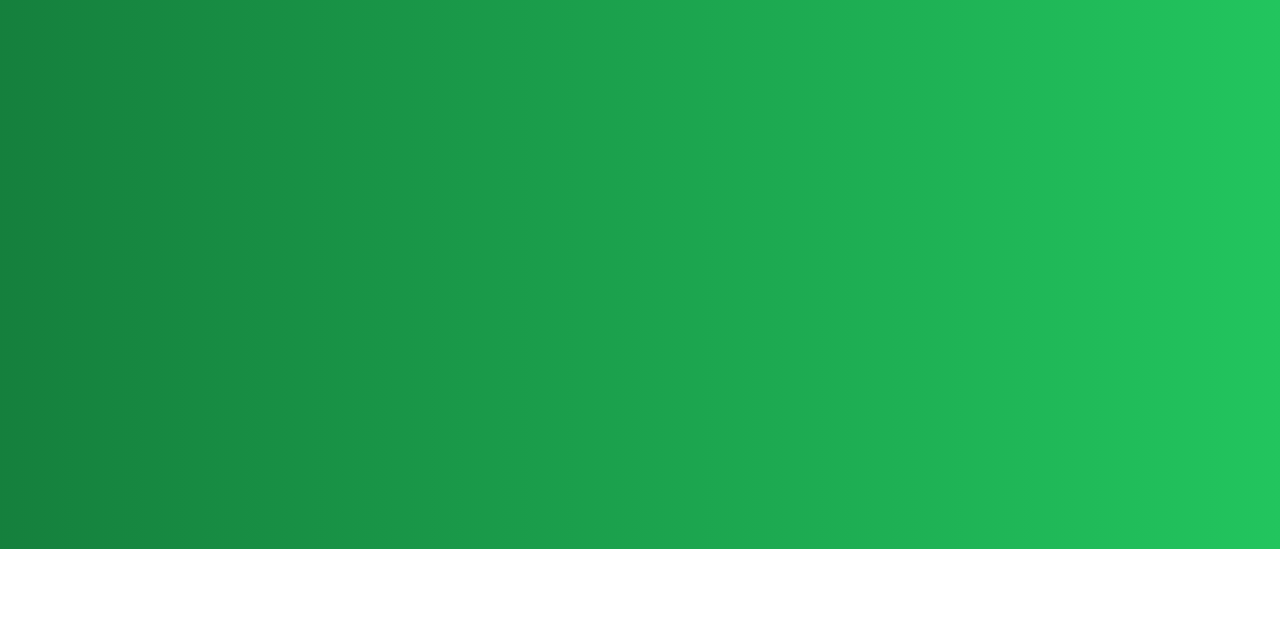
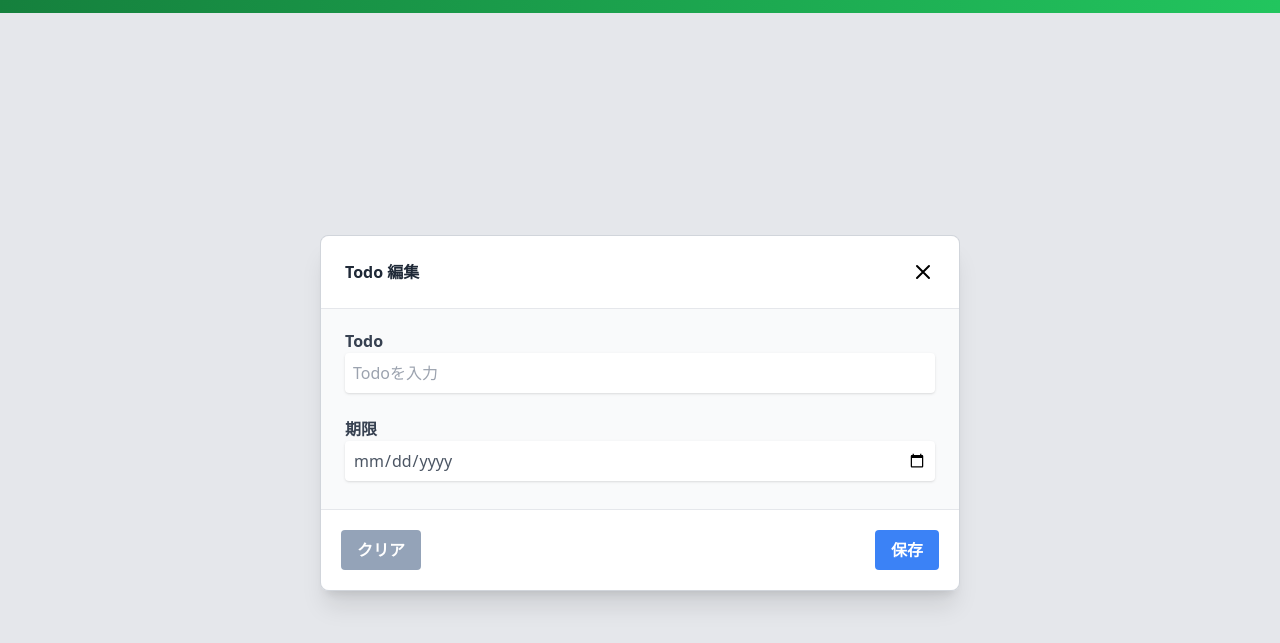
Before and after one commit to yiinuma/JS_TODO, a website with bundled scripts: page index.html in a window 1280 px wide. Shown: the part 251-894 px from the top of the page. Before the commit the page ends 800 px from the top, so only its background shows below. Built offline with nearby package versions, Linux system fonts and the light colour scheme.

Commit message:
edit button 追加

```diff
--- a/index.html
+++ b/index.html
@@ -7,7 +7,7 @@
     <link rel="stylesheet" href="https://cdnjs.cloudflare.com/ajax/libs/font-awesome/5.15.3/css/all.min.css" />
     <script type="module" crossorigin src="./index.js"></script>
   </head>
-  <body class="h-screen p-4 bg-gradient-to-l from-green-500 to-green-700">
+  <body class="h-screen bg-gradient-to-l from-green-500 to-green-700">
     <header>
       <h1 class="pt-12 text-center text-5xl text-yellow-400">TO DO APP</h1>
     </header>
@@ -57,5 +57,37 @@
         <!-- Template -->
       </ul>
     </div>
+    <div class="w-screen flex justify-center h-screen items-center bg-gray-200 antialiased">
+      <div class="flex flex-col w-11/12 sm:w-5/6 lg:w-1/2 max-w-2xl mx-auto rounded-lg border border-gray-300 shadow-xl">
+        <div class="flex flex-row justify-between p-6 bg-white border-b border-gray-200 rounded-tl-lg rounded-tr-lg">
+          <p class="font-semibold text-gray-800">Todo 編集</p>
+          <button>
+            <svg class="w-6 h-6" fill="none" stroke="currentColor" viewBox="0 0 24 24" xmlns="http://www.w3.org/2000/svg">
+              <path stroke-linecap="round" stroke-linejoin="round" stroke-width="2" d="M6 18L18 6M6 6l12 12"></path>
+            </svg>
+          </button>
+        </div>
+        <form id="js-editform">
+          <div class="flex flex-col px-6 py-5 bg-gray-50">
+            <label class="mb-2 font-semibold text-gray-700"
+              >Todo
+              <input
+                type="text"
+                placeholder="Todoを入力"
+                class="px-2 w-full h-10 rounded text-m text-gray-600 placeholder-blueGray-300 border-0 shadow outline-none focus:outline-none focus:ring"
+                required
+              />
+            </label>
+            <label class="mt-4 mb-2 font-semibold text-gray-700"
+              >期限 <input type="date" class="px-2 w-full h-10 rounded text-m placeholder-blueGray-300 text-gray-600 border-0 shadow outline-none focus:outline-none focus:ring" required
+            /></label>
+          </div>
+          <div class="flex flex-row sitems-center justify-between p-5 bg-white border-t border-gray-200 rounded-bl-lg rounded-br-lg">
+            <button id="modal-clear" class="px-4 py-2 text-white font-semibold bg-slate-400 rounded">クリア</button>
+            <button id="moda--submit" class="px-4 py-2 text-white font-semibold bg-blue-500 rounded">保存</button>
+          </div>
+        </form>
+      </div>
+    </div>
   </body>
 </html>
--- a/src/components/Render.js
+++ b/src/components/Render.js
@@ -16,6 +16,9 @@ export function Render() {
           <div class="todo-task">
             <p class="todo-date">期限: ${list.limit}</p>
             <div>
+              <button class="list${index} edit-btn">
+                <i class="pointer-events-none fas fa-edit"></i>
+              </button>
               <button class="list${index} complete-btn">
                 <i class="pointer-events-none fas fa-check"></i>
               </button>
--- a/src/styles.css
+++ b/src/styles.css
@@ -36,10 +36,14 @@
   @apply min-w-fit py-2 bg-transparent text-sm;
 }
 
+.edit-btn {
+  @apply bg-blue-300 px-4 py-1;
+}
+
 .complete-btn {
-  @apply bg-amber-300 px-4 py-1;
+  @apply ml-4 bg-amber-300 px-4 py-1;
 }
 
 .trash-btn {
-  @apply ml-8 bg-lime-300 px-4 py-1;
+  @apply ml-4 bg-lime-300 px-4 py-1;
 }
```
Also changed, not shown: src/styles_dev.css.
